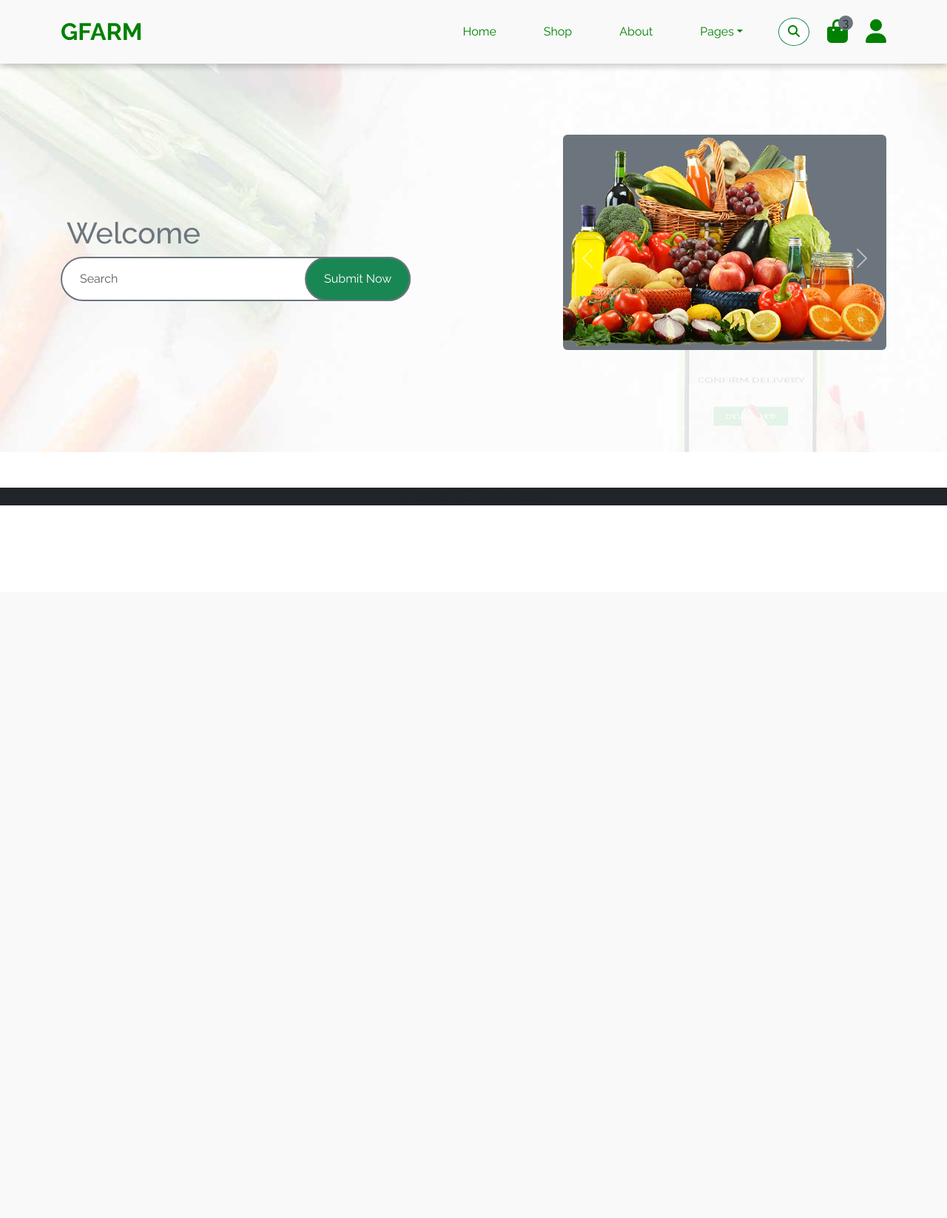
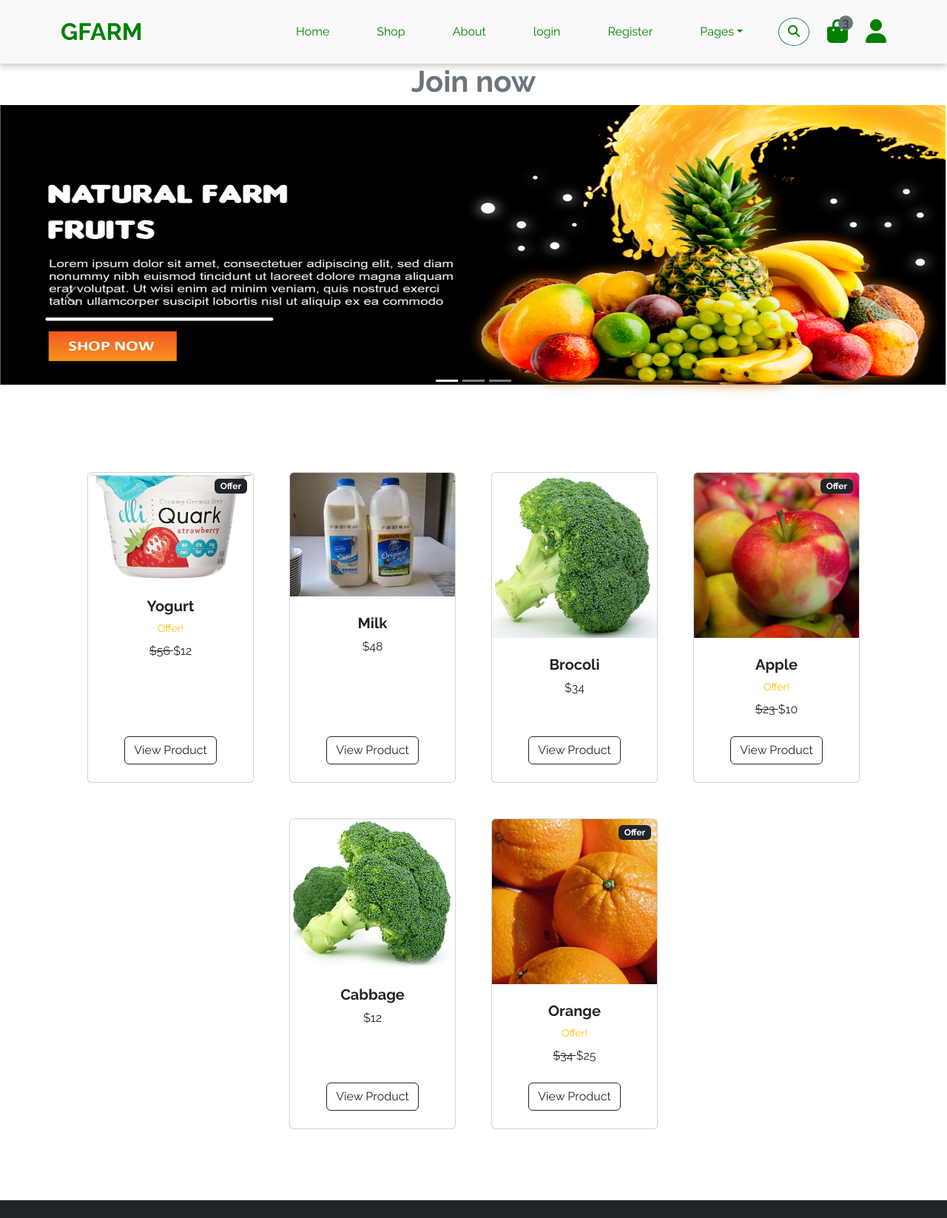
Before and after one commit to abhinavg04/E-Commerce-Django, a Django app: page /user/ in a window 1280 px wide. Shown: the whole page at 74% size. Before the commit the page ends 683 px from the top, so only its background shows below. Run offline with Django 5.2, Linux system fonts and the light colour scheme; data comes from the database, SQL or seed files in the repository; both versions use the stored data as it was after the commit.

Commit message:
Home products added

```diff
--- a/account/models.py
+++ b/account/models.py
@@ -16,6 +16,8 @@ class Products(models.Model):
     )
     category = models.CharField(max_length=100,choices = options)
     stock = models.IntegerField()
+    is_offer = models.BooleanField(default=False,null=True)
+    offer_price = models.IntegerField(null=True)
     def __str__(self) -> str:
         return self.title
 
--- a/account/templates/navbar.html
+++ b/account/templates/navbar.html
@@ -8,14 +8,26 @@
         <div class="collapse navbar-collapse justify-content-end" id="navbarNavDropdown">
           <ul class="navbar-nav">
             <li class="nav-item active">
-              <a class="nav-link mx-4" href="#hero">Home</a>
+              <a class="nav-link mx-4" href="{% url "landing" %}">Home</a>
             </li>
             <li class="nav-item">
-              <a class="nav-link mx-4" href="#">Shop</a>
+              <a class="nav-link mx-4" href="{% url 'userhome' %}">Shop</a>
             </li>
             <li class="nav-item">
               <a class="nav-link mx-4" href="#">About</a>
             </li>
+            {% if user.is_authenticated %}
+            <li class="nav-item">
+              <a class="nav-link mx-4" href="{% url 'logout' %}">logout</a>
+            </li>
+            {% else %}
+            <li class="nav-item">
+              <a class="nav-link mx-4" href="{% url 'login' %}">login</a>
+            </li>
+            <li class="nav-item">
+              <a class="nav-link mx-4" href="{% url 'reg' %}">Register</a>
+            </li>
+            {% endif %}
             <li>
                 <div class="nav-item dropdown mx-4">
                     <a href="#" class="nav-link dropdown-toggle" data-bs-toggle="dropdown">Pages</a>
@@ -32,9 +44,15 @@
                 <i class="fa fa-shopping-bag fa-2x"></i>
                 <span class="position-absolute bg-secondary rounded-circle d-flex align-items-center justify-content-center text-dark px-1" style="top: -5px; left: 15px; height: 20px; min-width: 20px;">3</span>
             </a>
+            {% if user.is_authenticated %}
+            <a href="{% url 'user_page' %}" class="my-auto">
+              <i class="fas fa-user fa-2x"></i>
+          </a>
+            {% else %}
             <a href="{% url 'login' %}" class="my-auto">
-                <i class="fas fa-user fa-2x"></i>
-            </a>
+              <i class="fas fa-user fa-2x"></i>
+          </a>
+            {% endif %}
         </div>
         </div>
     </div>
--- /dev/null
+++ b/account/templates/user_page.html
@@ -0,0 +1,6 @@
+{% extends "landing.html" %}
+
+{% block main %}
+<h1>User page</h1>
+<h1>{{user.first_name}} {{user.last_name}}</h1>
+{% endblock main %}
--- a/account/urls.py
+++ b/account/urls.py
@@ -3,4 +3,6 @@ from account.views import *
 urlpatterns = [
     path('login',LoginView.as_view(),name='login'),
     path('reg', RegView.as_view(),name='reg'),
+    path('logout',logout_user,name='logout'),
+    path('user-page',user_page,name='user_page'),
 ]
--- a/ecommerce/urls.py
+++ b/ecommerce/urls.py
@@ -17,9 +17,11 @@ Including another URLconf
 from django.contrib import admin
 from django.urls import path,include
 from account.views import intro
+from django.conf import settings
+from django.conf.urls.static import static
 urlpatterns = [
     path('admin/', admin.site.urls),
     path('', intro,name='landing'),
     path('account/', include('account.urls')),
     path('user/', include('user.urls')),
-]
+]+ static(settings.MEDIA_URL, document_root=settings.MEDIA_ROOT)
--- a/user/templates/userhome.html
+++ b/user/templates/userhome.html
@@ -2,30 +2,38 @@
 {% load static %}
 {% block main %}
    {% include "message.html" %}
-   <div class="container-fluid py-5 mb-5 hero-header">
-      <div class="container py-5">
-          <div class="row g-5 align-items-center">
-              <div class="col-md-12 col-lg-7 hero-text">
-                  <h1 class="text-secondary mx-2">Welcome <span class="text-success">{{request.user.first_name}} {{request.user.last_name}}</span></h1>
-                  <div class="position-relative mx-auto">
-                      <input class="form-control border-2 border-secondary w-75 py-3 px-4 rounded-pill" placeholder="Search">
-                      <button type="submit" class="btn btn-success border-2 border-secondary py-3 px-4 position-absolute rounded-pill text-white h-100" style="top: 0; right: 25%;">Submit Now</button>
+   <div>
+    {% if user.is_authenticated %}
+    <h1 class="text-secondary mx-2 text-center">Welcome <span class="text-success">{{request.user.first_name}} {{request.user.last_name}}</span></h1>
+    {% else %}
+    <h1 class="text-secondary mx-2 text-center fw-bold">Join now</h1>
+    {% endif %}
+    <div id="carouselId" class="carousel
+         slide"
+         data-bs-ride="carousel">
+        <!-- Indicators -->
+        <div class="carousel-indicators">
+            <button type="button" data-bs-target="#carouselId" data-bs-slide-to="0" class="active" aria-current="true" aria-label="Slide 1"></button>
+            <button type="button" data-bs-target="#carouselId" data-bs-slide-to="1" aria-label="Slide 2"></button>
+            <button type="button" data-bs-target="#carouselId" data-bs-slide-to="2" aria-label="Slide 3"></button>
           </div>
+        <!-- The slideshow -->
+        <div class="carousel-inner" role='listbox'>
+                <div class="carousel-item active">
+                    <img src={% static 'img/banner1.jpg' %}
+                    height="400px" width="400px"
+                    alt="Vegetable" class="d-block w-100">
                 </div>
-              <div class="col-md-12 col-lg-5">
-                  <div id="carouselId" class="carousel slide position-relative" data-bs-ride="carousel">
-                      <div class="carousel-inner" role="listbox">
-                          <div class="carousel-item active rounded">
-                              <img src="{% static 'img/hero-img-1.png' %}" class="img-fluid w-100 h-100 bg-secondary rounded" alt="First slide">
-                              <a href="#" class="btn px-4 py-2 text-white rounded">Fruites</a>
+                <div class="carousel-item">
+                    <img src={% static 'img/banner2.png' %}
+                    height="400px" width="400px"
+                    alt="Fruit" class="d-block w-100">
                 </div>
-                          <div class="carousel-item rounded">
-                              <img src="{% static 'img/hero-img-2.jpg' %}" class="img-fluid w-100 h-100 rounded" alt="Second slide">
-                              <a href="#" class="btn px-4 py-2 text-white rounded">Vegitables</a>
+                <div class="carousel-item">
+                    <img src={% static 'img/banner3.webp' %}
+                        height="400px" width="400px"
+                        alt="Milk" class="d-block w-100" >
                 </div>
-                          <div class="carousel-item rounded">
-                              <img src="{% static 'img/hero-img-1.png' %}" class="img-fluid w-100 h-100 rounded" alt="Third slide">
-                              <a href="#" class="btn px-4 py-2 text-white rounded">Milk</a>
             </div>
         </div>
         <button class="carousel-control-prev" type="button" data-bs-target="#carouselId" data-bs-slide="prev">
@@ -37,8 +45,73 @@
             <span class="visually-hidden">Next</span>
         </button>
     </div>
+
+        {% comment %} product section {% endcomment %}
+
+        <section class="py-5">
+            <div class="container px-4 px-lg-5 mt-5">
+                <div class="row gx-4 gx-lg-5 row-cols-2 row-cols-md-3 row-cols-xl-4 justify-content-center">
+                {% for product in products %}
+                    {% if product.is_offer %}
+                    <div class="col mb-5">
+                        <div class="card h-100">
+                            <!-- Sale badge-->
+                            <div class="badge bg-dark text-white position-absolute" style="top: 0.5rem; right: 0.5rem">Offer</div>
+                            <!-- Product image-->
+                            <img class="card-img-top" src="{{ product.image.url }}" alt="..." />
+                            <!-- Product details-->
+                            <div class="card-body p-4">
+                                <div class="text-center">
+                                    <!-- Product name-->
+                                    <h5 class="fw-bolder">{{ product.title }}</h5>
+                                    <!-- Sale -->
+                            <div class="d-flex justify-content-center small text-warning mb-2">
+                            <i class="bi bi-star-fill"></i>
+                            Offer!
+                            <i class="bi bi-star-fill"></i>
+                            </div>
+                                    <!-- Product price-->
+                                    <strike>
+                                    ${{ product.price }}
+                                    </strike>
+                                    ${{ product.offer_price }}
+                                </div>
+                            </div>
+                            <!-- Product actions-->
+                            <div class="card-footer p-4 pt-0 border-top-0 bg-transparent">
+                            <div class="text-center">
+                                <a class="btn btn-outline-dark mt-auto" href="">View Product</a>
                             </div>
                             </div>
                         </div>
                     </div>
+
+
+                    {% else %}
+                <div class="col mb-5">
+                        <div class="card h-100">
+                            <!-- Product image-->
+                            <img class="card-img-top" src="{{ product.image.url }}" alt="..." />
+                            <!-- Product details-->
+                            <div class="card-body p-4">
+                                <div class="text-center">
+                                    <!-- Product name-->
+                                    <h5 class="fw-bolder">{{ product.title }}</h5>
+                                    <!-- Product price-->
+                                    ${{ product.price }}
+                                </div>
+                            </div>
+                            <!-- Product actions-->
+                            <div class="card-footer p-4 pt-0 border-top-0 bg-transparent">
+    <div class="text-center"><a class="btn btn-outline-dark mt-auto" href="">View Product</a></div>
+                            </div>
+                        </div>
+                    </div>
+
+                        {% endif %}
+                    {% endfor %}
+
+
+            </div>
+        </section>
 {% endblock main %}
--- a/user/views.py
+++ b/user/views.py
@@ -1,6 +1,8 @@
 from django.shortcuts import render
 from django.views import View
+from account.models import Products
 # Create your views here.
 class UserHome(View):
     def get(self,request):
-        return render(request,'userhome.html')
+        random_obj = Products.objects.all().order_by('?')[:6]
+        return render(request,'userhome.html',{'products':random_obj})
```
Also changed, not shown: account/views.py (+8 -1 lines), account/migrations/0003_products_is_offer_products_offer_price_and_more.py (added), db.sqlite3, static/img/banner1.jpg (added), static/img/banner2.png (added), static/img/banner3.webp (added). Lines whose indentation alone changed are shown as unchanged.
